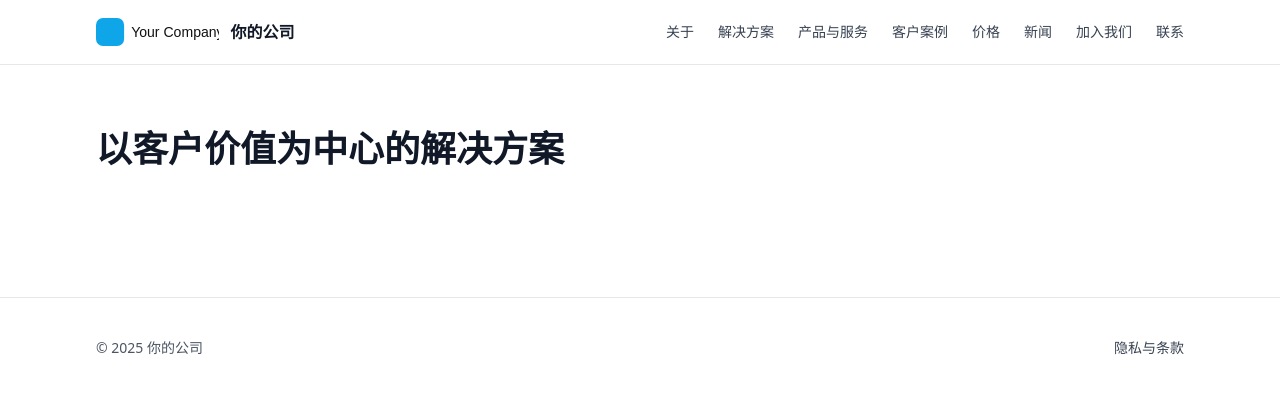
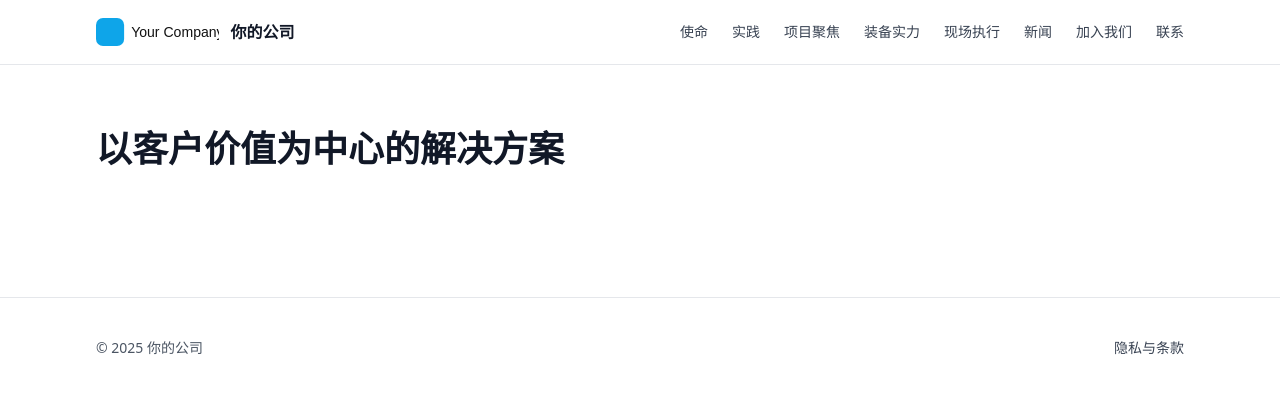
Before and after one commit to LeeCASC/company-site-template, a Next.js app: page / in a window 1280 px wide. Shown: the top 394 px of the page. Built offline with nearby package versions, Linux system fonts and the light colour scheme; no server answers.

Commit message:
easy commit

```diff
--- a/app/layout.tsx
+++ b/app/layout.tsx
@@ -1,4 +1,4 @@
-
+// app/layout.tsx
 import "./globals.css";
 import type { Metadata } from "next";
 import { siteConfig } from "@/lib/site";
@@ -14,25 +14,33 @@ export default function RootLayout({ children }: { children: React.ReactNode })
   return (
     <html lang="zh-CN">
       <body>
-        <header className="border-b bg-white/70 backdrop-blur">
+        {/* 头部：改为首页锚点导航 */}
+        <header className="sticky top-0 z-50 border-b bg-white/70 backdrop-blur">
           <div className="container flex h-16 items-center justify-between">
             <Link href="/" className="flex items-center gap-3">
               <img src="/logo.svg" alt={siteConfig.name} className="logo" />
               <span className="font-semibold">{siteConfig.name}</span>
             </Link>
+
             <nav className="hidden md:flex gap-6">
-              <Link href="/about" className="navlink">关于</Link>
-              <Link href="/solutions" className="navlink">解决方案</Link>
-              <Link href="/products" className="navlink">产品与服务</Link>
-              <Link href="/cases" className="navlink">客户案例</Link>
-              <Link href="/pricing" className="navlink">价格</Link>
+              {/* 下面这些用锚点直接跳到首页对应版块 */}
+              <a href="/#mission" className="navlink">使命</a>
+              <a href="/#proof" className="navlink">实践</a>
+              <a href="/#focus" className="navlink">项目聚焦</a>
+              <a href="/#equipment" className="navlink">装备实力</a>
+              <a href="/#onsite" className="navlink">现场执行</a>
+              {/* 仍然是独立页面的用 Link */}
               <Link href="/news" className="navlink">新闻</Link>
               <Link href="/careers" className="navlink">加入我们</Link>
-              <Link href="/contact" className="navlink">联系</Link>
+              {/* 联系：跳到首页底部联系区块 */}
+              <a href="/#contact" className="navlink">联系</a>
             </nav>
           </div>
         </header>
+
         <main>{children}</main>
+
+        {/* 底部保持不变 */}
         <footer className="border-t mt-16">
           <div className="container py-10 text-sm text-gray-600 flex flex-col md:flex-row md:items-center md:justify-between gap-4">
             <p>© {new Date().getFullYear()} {siteConfig.name}</p>
```
